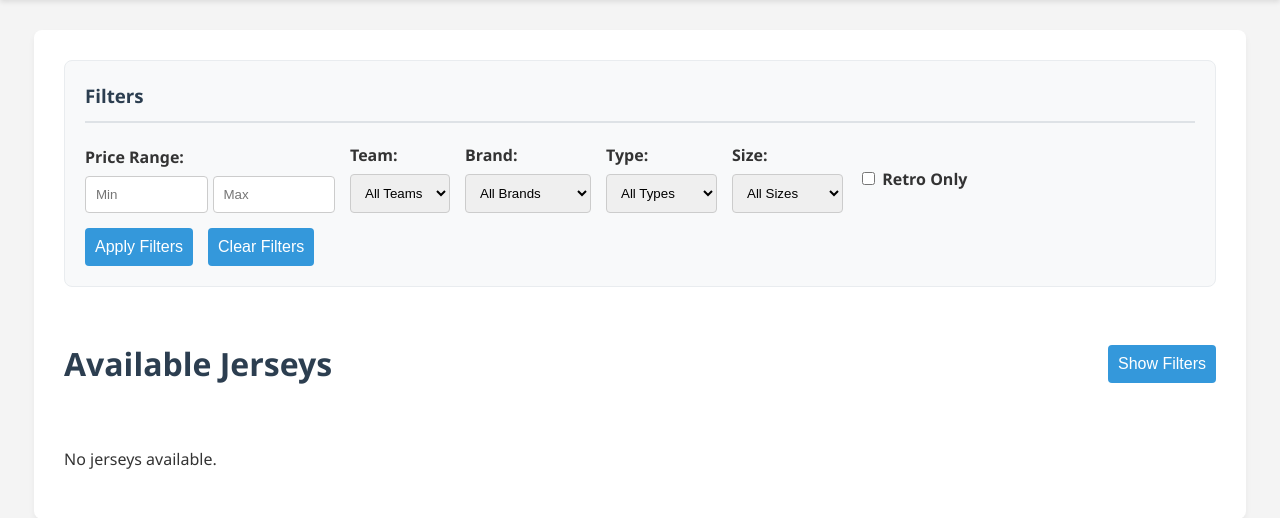
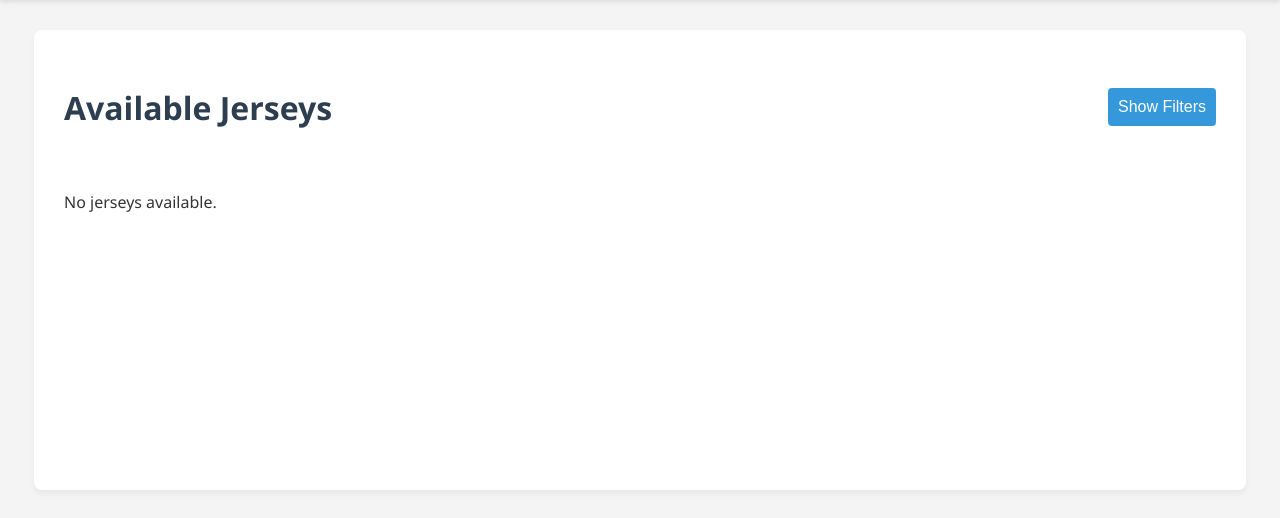
Before and after one commit to frankoklepac/jerseyhub, a Django app: page /jerseys/ in a window 1280 px wide. Shown: the part 68-586 px from the top of the page. Run offline with Django 5.2, Linux system fonts and the light colour scheme; data that the repository does not hold is empty.

Commit message:
Changed style in marketplace

```diff
--- a/jerseys/templates/jerseys/list.html
+++ b/jerseys/templates/jerseys/list.html
@@ -3,92 +3,7 @@
 {% block title %}Jersey Listings{% endblock %}
 
 {% block content %}
-
-       <div class="filter-section">
-        <h3>Filters</h3>
-        <form method="get">
-            <div style="display: flex; flex-direction: row; gap: 15px; flex-wrap: wrap; align-items: flex-end; margin-bottom: 15px;">
-                <div>
-                    <label>Price Range:</label>
-                    <div style="display: flex; gap: 5px; width: 250px;">
-                        <input type="number" name="price_min" placeholder="Min" value="{{ request.GET.price_min }}" step="0.5" min="0">
-                        <input type="number" name="price_max" placeholder="Max" value="{{ request.GET.price_max }}" step="0.5" min="0">
-                    </div>
-                </div>
-
-                <div>
-                    <label for="team">Team:</label>
-                    <select name="team">
-                        <option value="">All Teams</option>
-                        {% for team in teams %}
-                        <option value="{{ team.id }}" {% if request.GET.team|stringformat:"s" == team.id|stringformat:"s" %}selected{% endif %}>{{ team.name }}</option>
-                        {% endfor %}
-                    </select>
-                </div>
-
-                <div>
-                    <label for="brand">Brand:</label>
-                    <select name="brand">
-                        <option value="">All Brands</option>
-                        <option value="Nike" {% if request.GET.brand == 'Nike' %}selected{% endif %}>Nike</option>
-                        <option value="Adidas" {% if request.GET.brand == 'Adidas' %}selected{% endif %}>Adidas</option>
-                        <option value="Puma" {% if request.GET.brand == 'Puma' %}selected{% endif %}>Puma</option>
-                        <option value="Under Armour" {% if request.GET.brand == 'Under Armour' %}selected{% endif %}>Under Armour</option>
-                        <option value="New Balance" {% if request.GET.brand == 'New Balance' %}selected{% endif %}>New Balance</option>
-                        <option value="Other" {% if request.GET.brand == 'Other' %}selected{% endif %}>Other</option>
-                    </select>
-                </div>
-
-                <div>
-                    <label for="type">Type:</label>
-                    <select name="type">
-                        <option value="">All Types</option>
-                        <option value="Home" {% if request.GET.type == 'Home' %}selected{% endif %}>Home</option>
-                        <option value="Away" {% if request.GET.type == 'Away' %}selected{% endif %}>Away</option>
-                        <option value="Third" {% if request.GET.type == 'Third' %}selected{% endif %}>Third</option>
-                        <option value="Goalkeeper" {% if request.GET.type == 'Goalkeeper' %}selected{% endif %}>Goalkeeper</option>
-                        <option value="Training" {% if request.GET.type == 'Training' %}selected{% endif %}>Training</option>
-                        <option value="Other" {% if request.GET.type == 'Other' %}selected{% endif %}>Other</option>
-                    </select>
-                </div>
-
-                <div>
-                    <label for="size">Size:</label>
-                    <select name="size">
-                        <option value="">All Sizes</option>
-                        <option value="S" {% if request.GET.size == 'S' %}selected{% endif %}>Small</option>
-                        <option value="M" {% if request.GET.size == 'M' %}selected{% endif %}>Medium</option>
-                        <option value="L" {% if request.GET.size == 'L' %}selected{% endif %}>Large</option>
-                        <option value="XL" {% if request.GET.size == 'XL' %}selected{% endif %}>Extra Large</option>
-                    </select>
-                </div>
-
-            <div style="display: flex; flex-direction: row; gap: 15px; flex-wrap: wrap; align-items: center; margin-bottom: 15px;">
-                    <label>
-                        <input type="checkbox" name="is_retro" value="on" {% if request.GET.is_retro %}checked{% endif %}>
-                        Retro Only
-                    </label>
-                </div>
-            </div>
-
-            <div style="display: flex; gap: 15px;">
-                <button type="submit" class="btn">Apply Filters</button>
-                <button type="button" class="btn" onclick="window.location='{% url 'jersey_list' %}'">Clear Filters</button>
-            </div>
-            <script>
-                const priceMin = document.querySelector('input[name="price_min"]');
-                const priceMax = document.querySelector('input[name="price_max"]');
-
-                priceMax.addEventListener('change', function() {
-                    if (parseFloat(this.value) < parseFloat(priceMin.value)) {
-                        this.value = priceMin.value;
-                    }
-                });
-            </script>
-        </form>
-    </div>
-
-    <div style="display: flex; justify-content: space-between; align-items: center; margin-bottom: 20px;">
+    <div class="jersey-list-header">
         <h1>Available Jerseys</h1>
         <button id="toggle-filters-btn" class="btn">Show Filters</button>
     </div>
```
